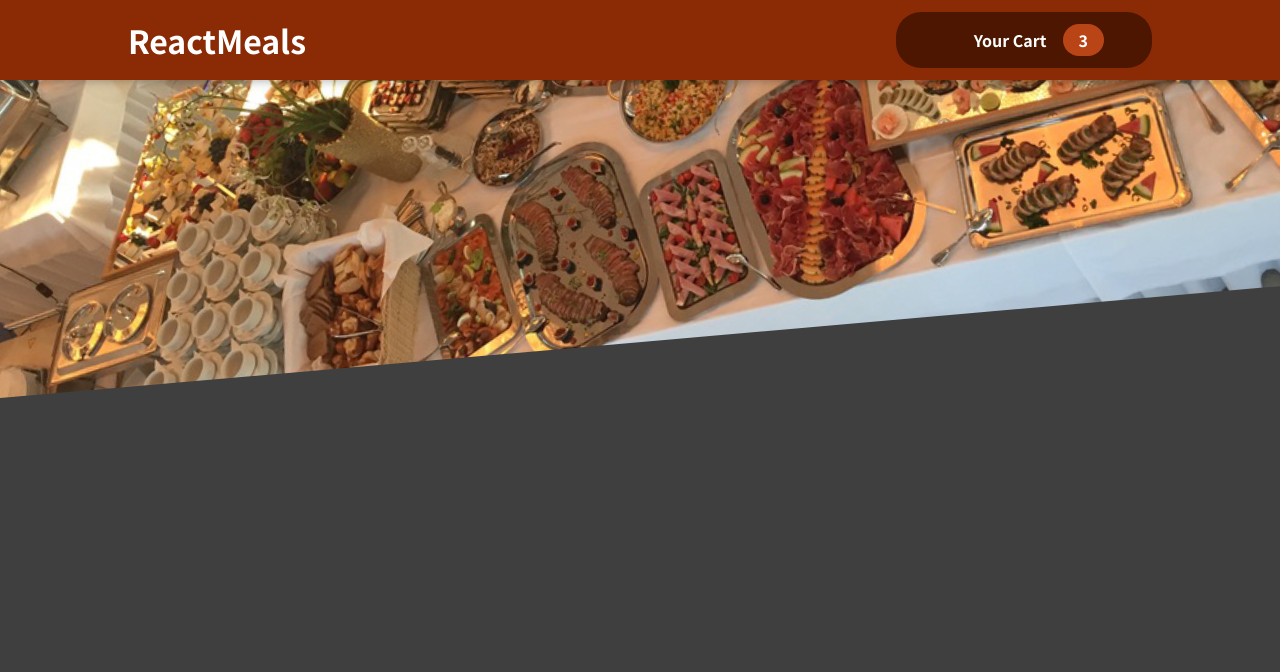
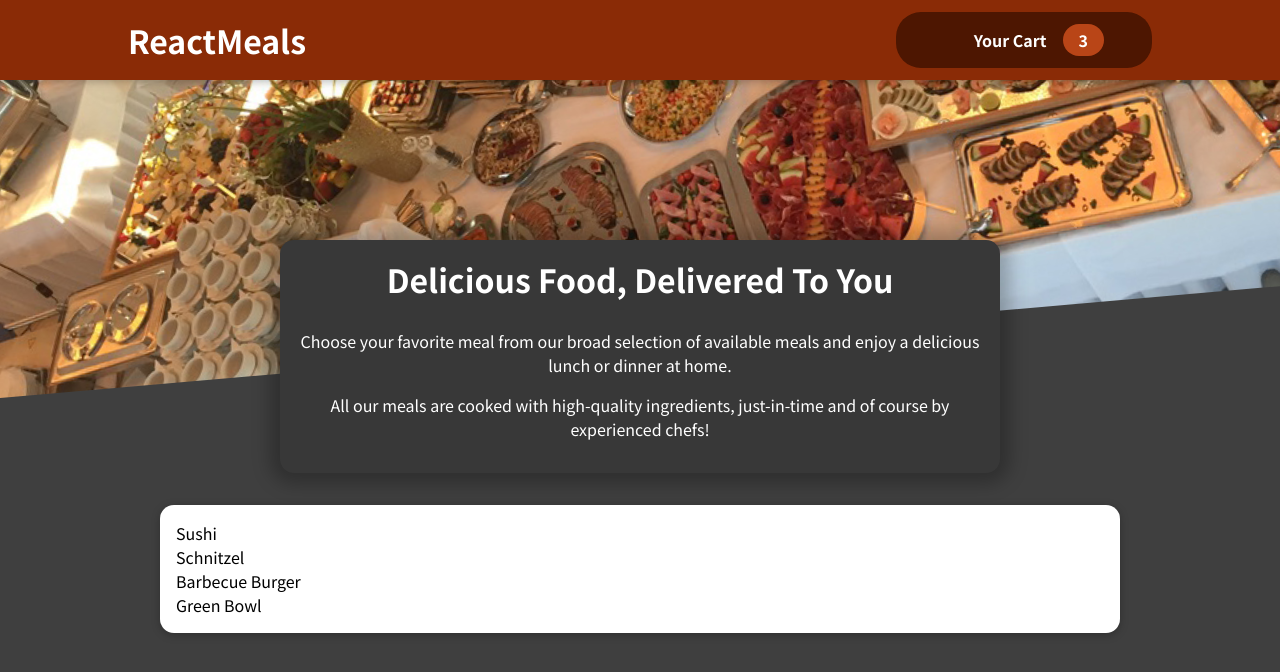
Before and after one commit to Mridul00700/food-order, a JavaScript app: page / in a window 1280 px wide. Shown: the top 672 px of the page. Built offline with nearby package versions, Linux system fonts and the light colour scheme; some icons are missing.

Commit message:
Meals-CARD

```diff
--- a/src/App.js
+++ b/src/App.js
@@ -1,10 +1,13 @@
 import Header from "./components/Layout/Header";
-
+import Meals from './components/Meals/Meals';
 
 function App() {
   return (
     <>
       <Header />
+      <main>
+        <Meals />
+      </main>
     </>
   );
 }
--- a/src/components/Meals/AvaliableMeals.js
+++ b/src/components/Meals/AvailableMeals.js
@@ -1,4 +1,5 @@
 import classes from './AvailableMeals.module.css';
+import Card from '../UI/Card';
 
 const DUMMY_MEALS = [
     {
@@ -33,9 +34,11 @@
     const mealsList = DUMMY_MEALS.map(meal => <li>{meal.name}</li>)
 
     return <section className={classes.meals}>
-        <ul>
-            {mealsList}
-        </ul>
+        <Card>
+            <ul>
+                {mealsList}
+            </ul>
+        </Card>
     </section>
 }
 
--- a/src/components/Meals/Meals.js
+++ b/src/components/Meals/Meals.js
@@ -1,5 +1,5 @@
 import MealsSummary from "./MealsSummary"
-import AvailableMeals from "./AvaliableMeals";
+import AvailableMeals from "./AvailableMeals";
 
 const Meals = () => {
     return <>
--- /dev/null
+++ b/src/components/UI/Card.js
@@ -0,0 +1,6 @@
+import classes from "./Card.module.css";
+const Card = (props) => {
+  return <div className={classes.card}>{props.children}</div>;
+};
+
+export default Card;
--- /dev/null
+++ b/src/components/UI/Card.module.css
@@ -0,0 +1,6 @@
+.card {
+  padding: 1rem;
+  box-shadow: 0 2px 8px rgba(0, 0, 0, 0.25);
+  border-radius: 14px;
+  background-color: white;
+}
```
Also changed, not shown: src/components/Meals/AvailableMeals.module.css (renamed from src/components/Meals/AvaliableMeals.module.css), 1 other file (tests, documents, lock files or other folders).
